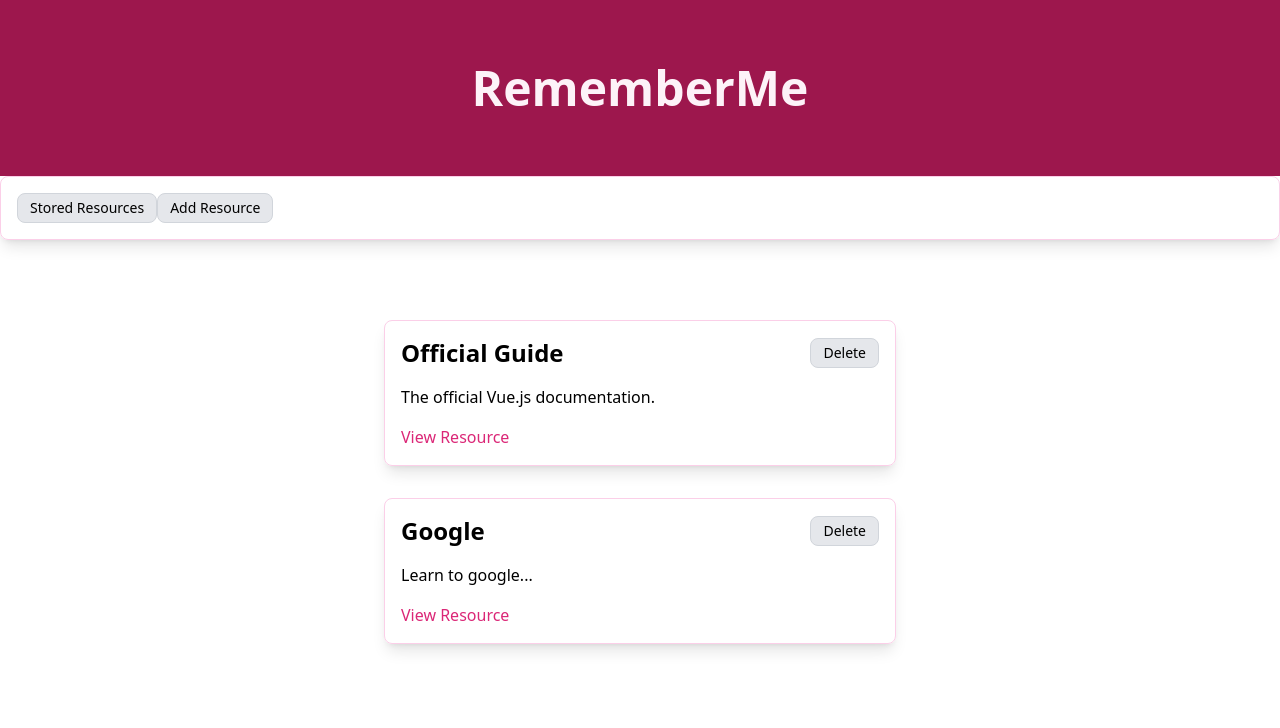
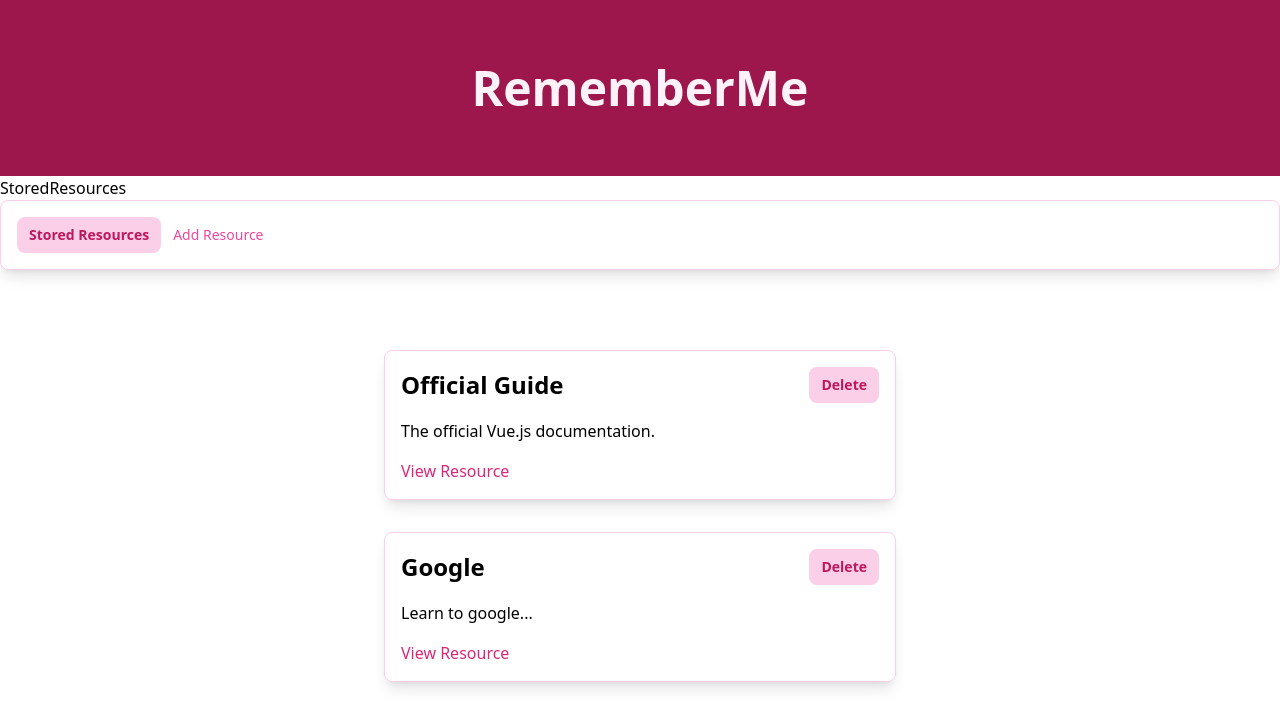
Before and after one commit to helloreniki/learning-resources, a Vue app: page / in a window 1280 px wide. Shown: the top 728 px of the page. Built offline with nearby package versions, Linux system fonts and the light colour scheme.

Commit message:
Button add dynamic styles

```diff
--- a/src/components/LearningResources/LearningResource.vue
+++ b/src/components/LearningResources/LearningResource.vue
@@ -3,7 +3,7 @@
         <li class="flex flex-col gap-4">
             <header class="flex items-center justify-between">
                 <h3 class="text-2xl font-semibold">{{ title }}</h3>
-                <BaseButton type="submit">Delete</BaseButton>
+                <BaseButton mode="active" type="submit">Delete</BaseButton>
 
                 <!-- <button class="px-3 py-1 rounded-lg bg-gray-200 border border-gray-300 text-sm">Delete</button> -->
             </header>
--- a/src/components/LearningResources/TheResources.vue
+++ b/src/components/LearningResources/TheResources.vue
@@ -1,8 +1,8 @@
 <template>
-   <!-- {{currentTab}} -->
+   {{currentTab}}
    <BaseCard>
-        <BaseButton @click="setCurrentTab('StoredResources')">Stored Resources</BaseButton>
-        <BaseButton @click="setCurrentTab('AddResource')">Add Resource</BaseButton>
+        <BaseButton :mode="currentTab === 'StoredResources' ? 'active' : 'flat'" @click="setCurrentTab('StoredResources')">Stored Resources</BaseButton>
+        <BaseButton :mode="currentTab === 'AddResource' ? 'active' : 'flat'" @click="setCurrentTab('AddResource')">Add Resource</BaseButton>
     </BaseCard>
 
     <!-- wont work with string :is="currentTab" only with object -->
--- a/src/components/UI/BaseButton.vue
+++ b/src/components/UI/BaseButton.vue
@@ -1,5 +1,13 @@
 <template>
-    <button :type="type" class="bg-gray-200 hover:bg-gray-300 border text-sm rounded-lg px-3 py-1 border-gray-300">
+    <button
+        :type="type"
+        class="text-sm rounded-lg px-3 py-2"
+        :class="{
+            'bg-gray-200 hover:bg-gray-300 border border-gray-300': mode === 'normal',
+            'text-pink-500 hover:text-pink-600': mode === 'flat',
+            'bg-pink-200 text-pink-700 font-semibold': mode === 'active'
+        }"
+    >
         <slot />
     </button>
 </template>
@@ -7,5 +15,6 @@
 <script setup>
 defineProps({
     type: String,
+    mode: String
 })
 </script>
```
